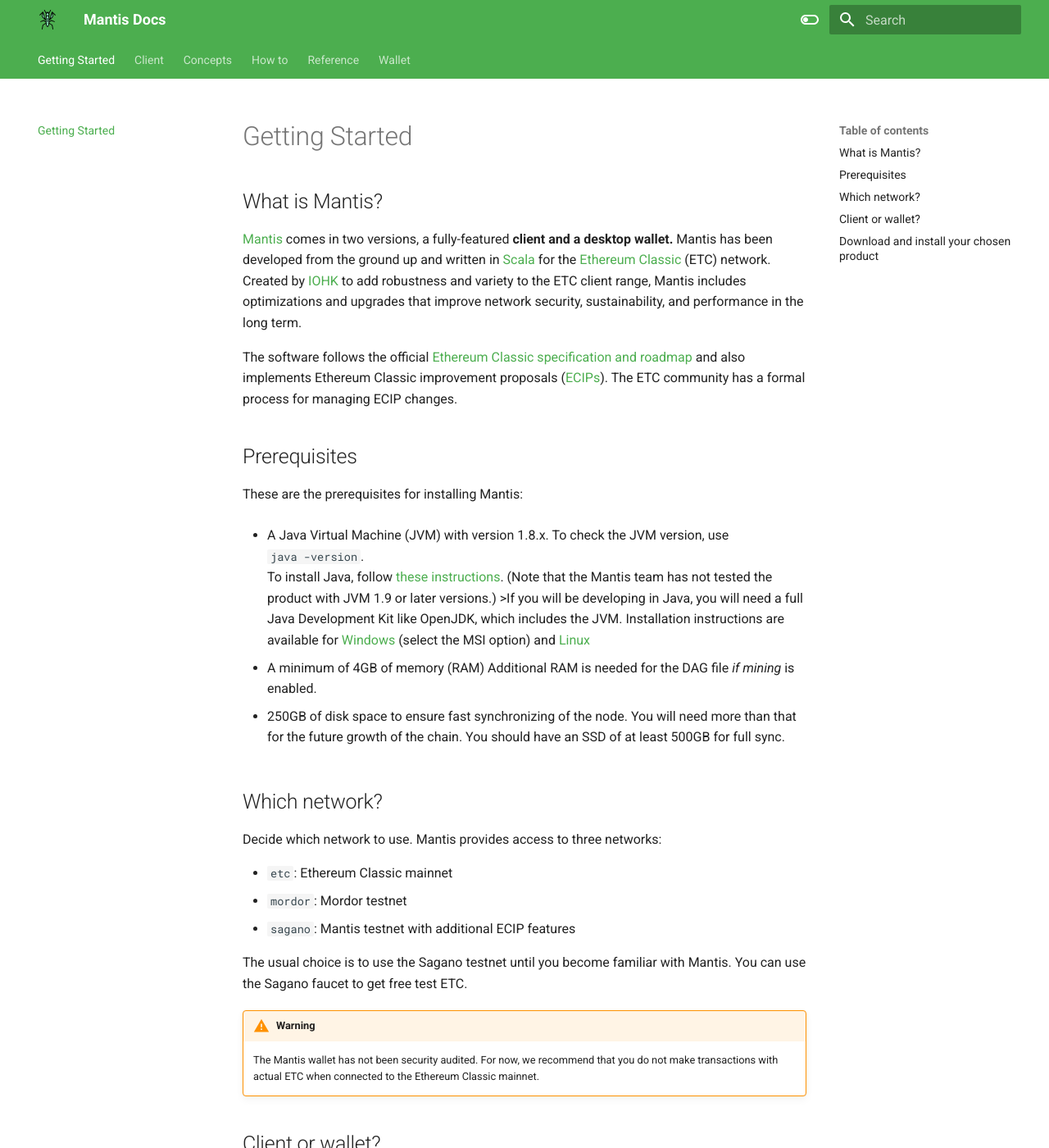
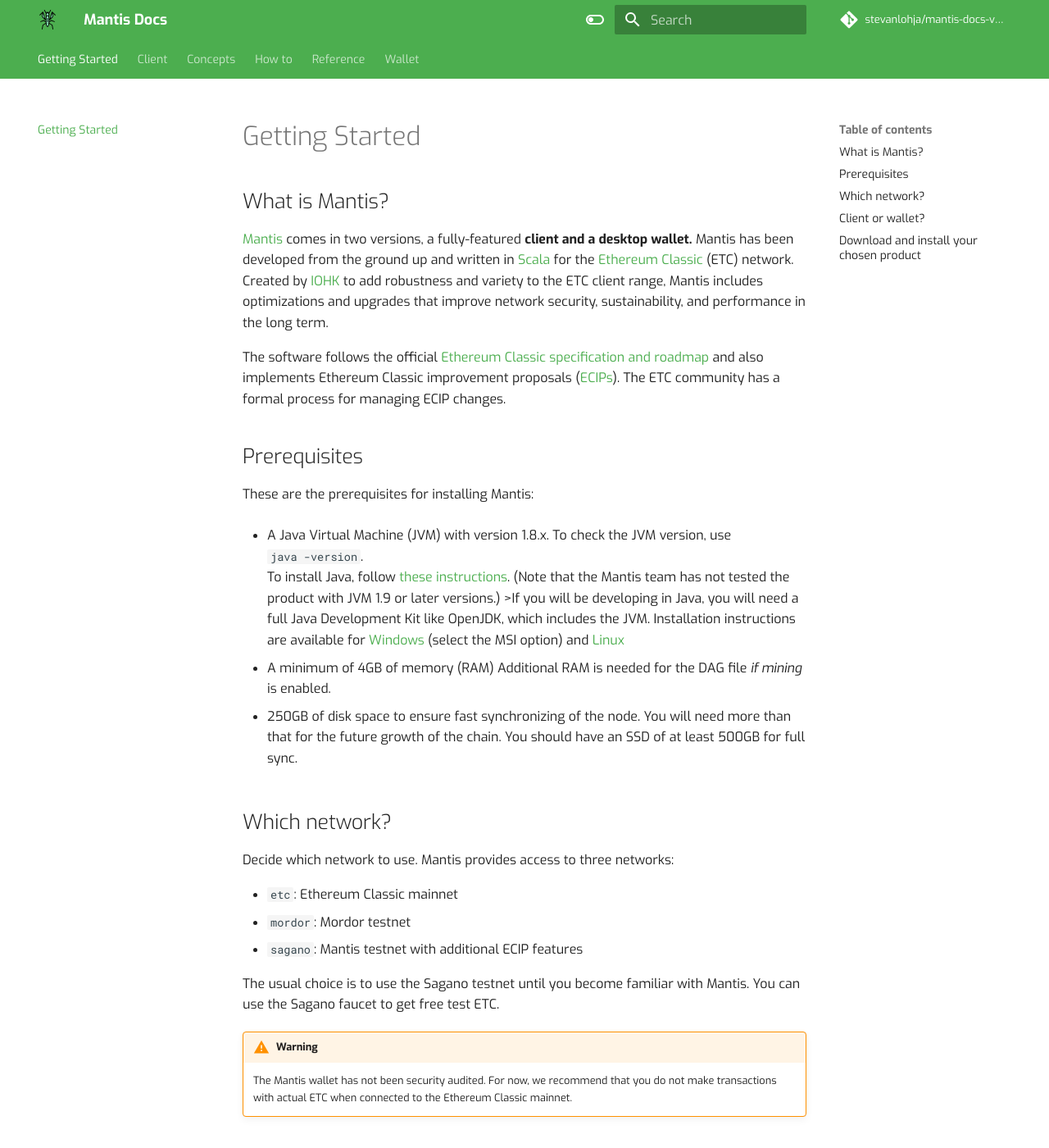
Before and after one commit to stevanlohja/mantis-docs-v2-preview, an MkDocs documentation site: the page built from docs/index.md, in a window 1280 px wide and 1400 px high. Shown: the whole window at 82% size. Built offline with MkDocs 1.6.1 and Material for MkDocs 9.7.7, drawn with Linux system fonts in a browser that asks for light colours; comment, search, counter and statistics services are not loaded; part of the change alters nothing that is shown.

Commit message:
fix: updated font to exo

```diff
--- a/mkdocs.yml
+++ b/mkdocs.yml
@@ -2,13 +2,13 @@ site_name: Mantis Docs
 site_url: stevanlohja.github.io/mantis-docs-v2-preview/
 site_url: https://github.com/stevanlohja/mantis-docs-v2-preview
 repo_name: stevanlohja/mantis-docs-v2-preview
+repo_url: https://github.com/stevanlohja/mantis-docs-v2-preview
 
 theme:
   name: material
   logo: assets/logo.svg
   font:
-    # Any Font Family support by Google Fonts
-    text: Roboto
+    text: Exo
   palette:
     - scheme: default
       primary: green
```
